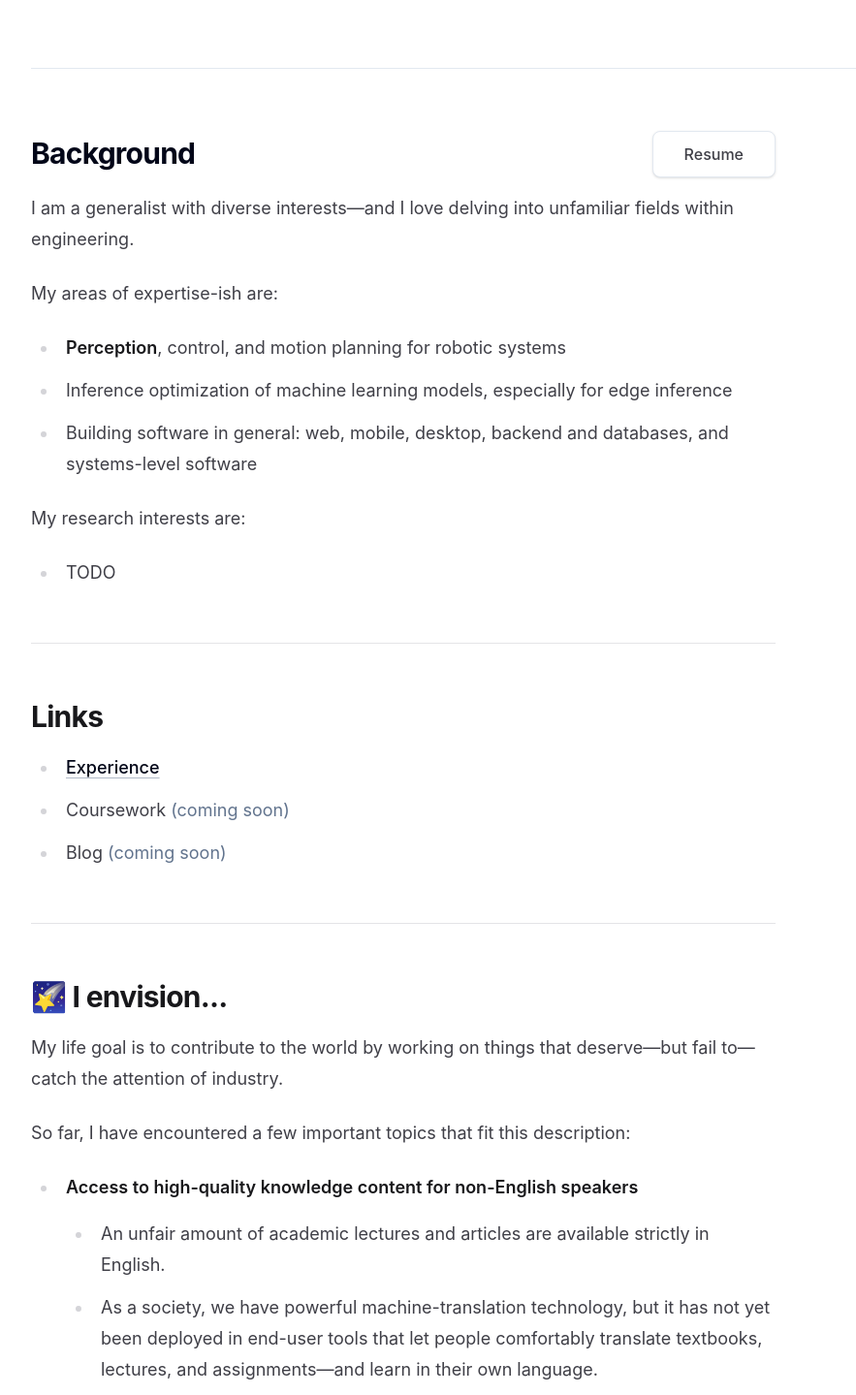
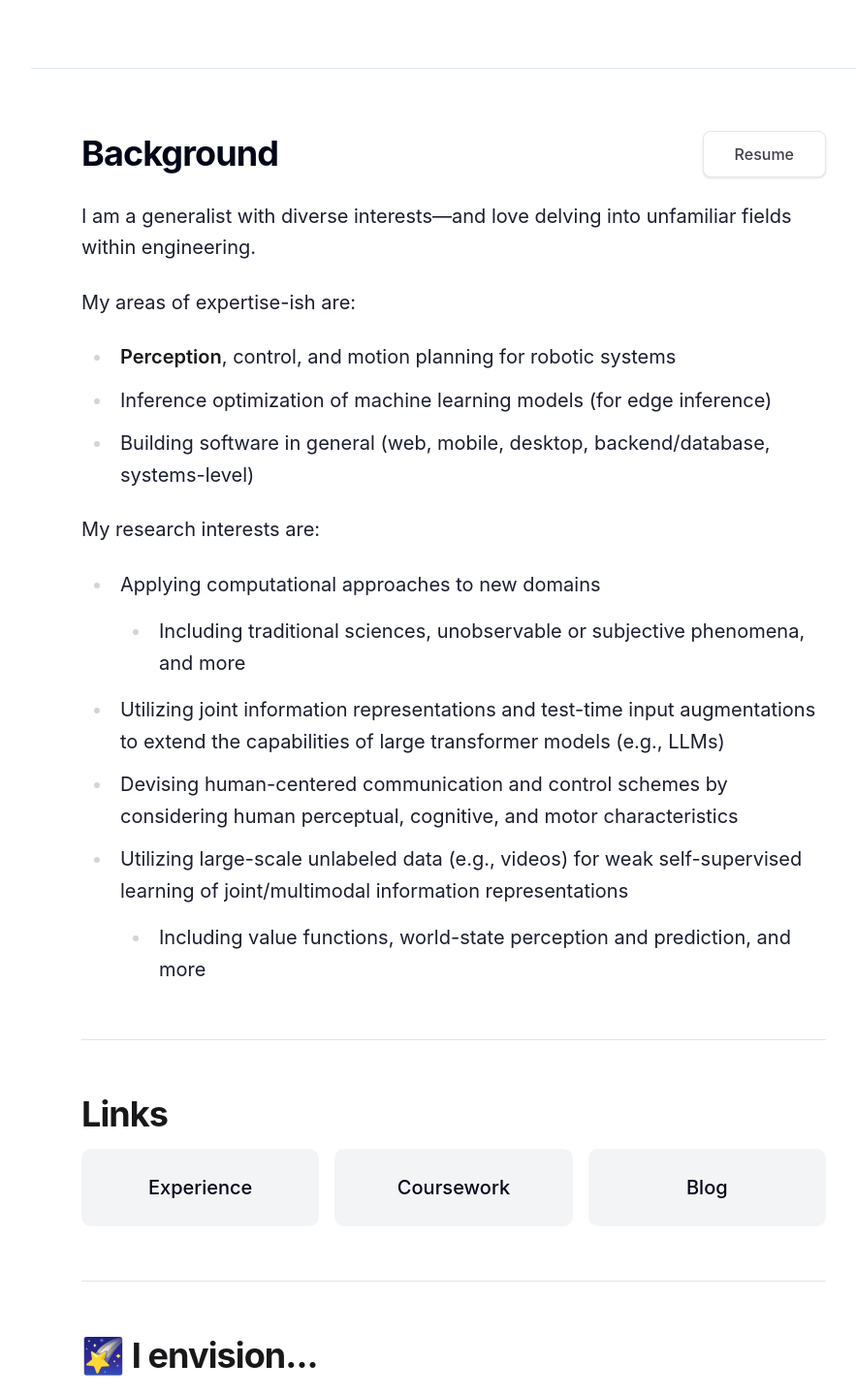
Before and after one commit to yunho-c/Portfolio-3, a SvelteKit app: page /about in a window 1280 px wide. Shown: the part 560-1999 px from the top of the page at 97% size, without its empty margins (172-1055 px from the left). Built offline with nearby package versions, Linux system fonts and the light colour scheme.

Commit message:
feat: refine about page content and layout

```diff
--- a/src/routes/about/+page.svelte
+++ b/src/routes/about/+page.svelte
@@ -14,7 +14,7 @@
 <main class="min-h-screen bg-background">
 	<article class="mx-auto max-w-[920px] px-5 py-16 sm:px-6 sm:py-24">
 		<header class="about-reveal border-b border-border pb-16 sm:pb-20" style="--reveal-delay: 80ms">
-			<div>
+			<div class="mx-auto max-w-3xl">
 				<p class="mb-5 text-xs font-semibold tracking-[0.24em] text-muted-foreground uppercase">
 					About / 소개
 				</p>
@@ -25,7 +25,9 @@
 				</h1>
 			</div>
 
-			<div class="mt-12 max-w-3xl space-y-6 text-lg leading-relaxed text-foreground/90 sm:text-xl">
+			<div
+				class="mx-auto mt-12 max-w-3xl space-y-6 text-lg leading-relaxed text-foreground/90 sm:text-xl"
+			>
 				<p>
 					My name is Yunho—or <span lang="ko" class="font-medium text-foreground">조윤호</span> in
 					Korean.
@@ -42,11 +44,13 @@
 		</header>
 
 		<div
-			class="prose prose-zinc prose-lg dark:prose-invert max-w-3xl pt-14 sm:pt-16 prose-headings:tracking-tight prose-h2:mb-4 prose-a:text-foreground prose-a:decoration-muted-foreground/50 prose-a:underline-offset-4"
+			class="prose prose-zinc prose-lg sm:prose-xl dark:prose-invert mx-auto max-w-3xl pt-14 sm:pt-16 prose-headings:tracking-tight prose-h2:mb-4 prose-p:leading-relaxed prose-p:text-foreground/90 prose-li:leading-relaxed prose-li:text-foreground/90 prose-a:text-foreground prose-a:decoration-muted-foreground/50 prose-a:underline-offset-4"
 		>
 			<section>
 				<div class="not-prose flex items-center justify-between gap-4">
-					<h2 class="text-3xl leading-tight font-bold tracking-tight text-foreground">Background</h2>
+					<h2 class="text-3xl leading-tight font-bold tracking-tight text-foreground sm:text-4xl">
+						Background
+					</h2>
 					<Button
 						href={asset('/resume.pdf')}
 						target="_blank"
@@ -59,23 +63,42 @@
 					</Button>
 				</div>
 				<p class="mt-4">
-					I am a generalist with diverse interests—and I love delving into unfamiliar fields
-					within engineering.
+					I am a generalist with diverse interests—and love delving into unfamiliar fields within
+					engineering.
 				</p>
 
 				<p>My areas of expertise-ish are:</p>
 				<ul>
 					<li><strong>Perception</strong>, control, and motion planning for robotic systems</li>
-					<li>Inference optimization of machine learning models, especially for edge inference</li>
+					<li>Inference optimization of machine learning models (for edge inference)</li>
 					<li>
-						Building software in general: web, mobile, desktop, backend and databases, and
-						systems-level software
+						Building software in general (web, mobile, desktop, backend/database, systems-level)
 					</li>
 				</ul>
 
 				<p>My research interests are:</p>
 				<ul>
-					<li>TODO</li>
+					<li>
+						Applying computational approaches to new domains
+						<ul>
+							<li>Including traditional sciences, unobservable or subjective phenomena, and more</li>
+						</ul>
+					</li>
+					<li>
+						Utilizing joint information representations and test-time input augmentations to extend
+						the capabilities of large transformer models (e.g., LLMs)
+					</li>
+					<li>
+						Devising human-centered communication and control schemes by considering human
+						perceptual, cognitive, and motor characteristics
+					</li>
+					<li>
+						Utilizing large-scale unlabeled data (e.g., videos) for weak self-supervised learning of
+						joint/multimodal information representations
+						<ul>
+							<li>Including value functions, world-state perception and prediction, and more</li>
+						</ul>
+					</li>
 				</ul>
 			</section>
 
@@ -83,11 +106,24 @@
 
 			<section>
 				<h2>Links</h2>
-				<ul>
-					<li><a href={resolve('/experience')}>Experience</a></li>
-					<li>Coursework <span class="text-muted-foreground">(coming soon)</span></li>
-					<li>Blog <span class="text-muted-foreground">(coming soon)</span></li>
-				</ul>
+				<div class="not-prose grid gap-4 sm:grid-cols-3">
+					<a
+						href={resolve('/experience')}
+						class="flex min-h-20 items-center justify-center rounded-lg bg-gray-100 p-3 text-center text-lg font-medium text-foreground transition-colors hover:bg-gray-200 sm:text-xl dark:bg-gray-800 dark:hover:bg-gray-700"
+					>
+						Experience
+					</a>
+					<div
+						class="flex min-h-20 items-center justify-center rounded-lg bg-gray-100 p-3 text-center text-lg font-medium text-foreground sm:text-xl dark:bg-gray-800"
+					>
+						Coursework
+					</div>
+					<div
+						class="flex min-h-20 items-center justify-center rounded-lg bg-gray-100 p-3 text-center text-lg font-medium text-foreground sm:text-xl dark:bg-gray-800"
+					>
+						Blog
+					</div>
+				</div>
 			</section>
 
 			<hr />
@@ -95,8 +131,9 @@
 			<section>
 				<h2>🌠 I envision...</h2>
 				<p>
-					My life goal is to contribute to the world by working on things that deserve—but
-					fail to—catch the attention of industry.
+					My life goal is to tackle underserved problems (e.g., affordable and useful assistive
+					technology devices) and create solutions that directly improve individuals’ quality of
+					life.
 				</p>
 				<p>So far, I have encountered a few important topics that fit this description:</p>
 
@@ -149,9 +186,10 @@
 
 			<section>
 				<h2>Talk</h2>
-				<p>I am always open to a coffee chat! Send me an email at:</p>
-				<div
-					class="not-prose mt-4 flex flex-wrap items-center gap-1.5"
+				<p>
+					I am always open to a coffee chat! Send me an email at:
+					<span
+						class="not-prose ml-1.5 inline-flex flex-wrap items-center gap-1.5 align-middle"
 						aria-label="Email address shown in image fragments"
 					>
 						<img
@@ -169,7 +207,8 @@
 							alt="Email domain"
 							class="email-fragment h-7 w-auto"
 						/>
-				</div>
+					</span>
+				</p>
 			</section>
 		</div>
 	</article>
```
Lines whose indentation alone changed are shown as unchanged.
